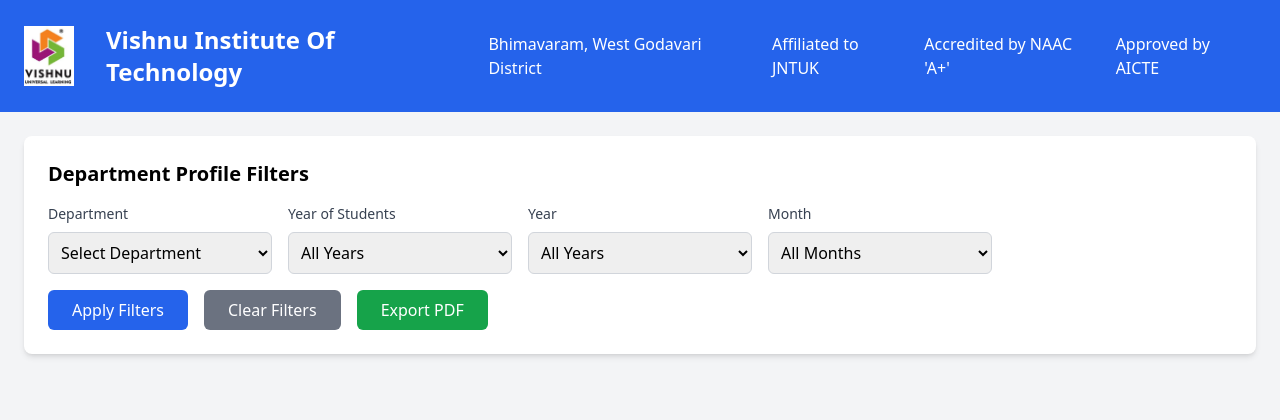
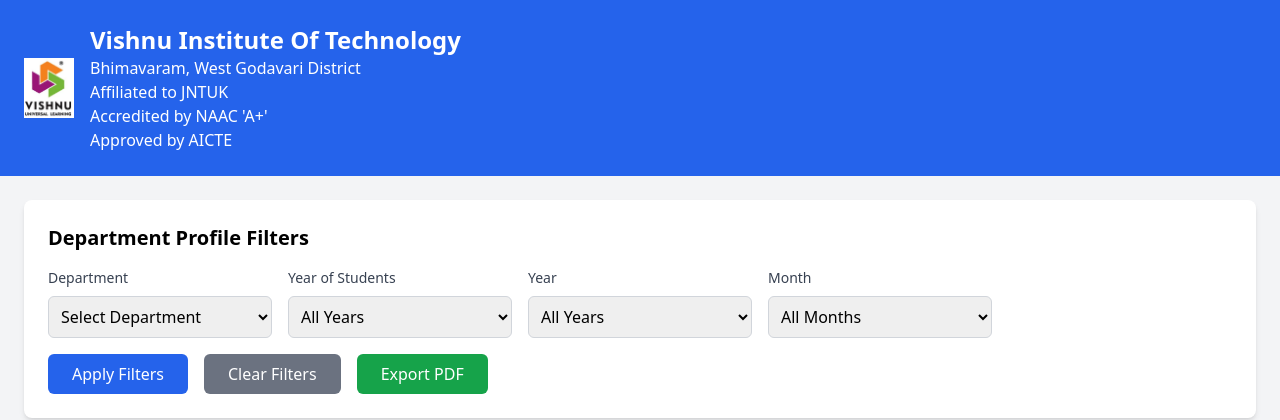
Before and after one commit to mondisailokesh/my-flask-app, a Flask app: page /hods/department-profile in a window 1280 px wide. Shown: the top 420 px of the page. Run offline with Flask 3, Linux system fonts and the light colour scheme; some libraries are stand-ins or nearby versions.

Commit message:
Update page25-6-department-profile.html

```diff
--- a/templates/page25-6-department-profile.html
+++ b/templates/page25-6-department-profile.html
@@ -54,14 +54,16 @@
 <body class="bg-gray-100">
     <!-- Header -->
     <header class="bg-blue-600 text-white p-6">
-        <div class="container mx-auto flex justify-between items-center">
-            <div class="flex items-center space-x-4">
-                <img alt="Institute logo" class="mr-4" height="50" src="{{ url_for('static', filename='images/vishnu-logo.jpg') }}" width="50"/>
-                <h1 class="text-2xl font-bold">Vishnu Institute Of Technology</h1>
-                <h2>Bhimavaram, West Godavari District</h2>
-                <h2>Affiliated to JNTUK</h2>
-                <h2>Accredited by NAAC 'A+'</h2>
-                <h2>Approved by AICTE</h2>
+        <div class="container mx-auto flex flex-col md:flex-row md:justify-between md:items-center text-center md:text-left">
+            <div class="flex flex-col md:flex-row md:items-center w-full justify-center md:justify-start">
+                <img alt="Institute logo" class="mx-auto md:mr-4 mb-2 md:mb-0" height="50" src="{{ url_for('static', filename='images/vishnu-logo.jpg') }}" width="50"/>
+                <div class="flex flex-col items-center md:items-start w-full">
+                    <h1 class="text-2xl font-bold">Vishnu Institute Of Technology</h1>
+                    <h2>Bhimavaram, West Godavari District</h2>
+                    <h2>Affiliated to JNTUK</h2>
+                    <h2>Accredited by NAAC 'A+'</h2>
+                    <h2>Approved by AICTE</h2>
+                </div>
             </div>
         </div>
     </header>
```
